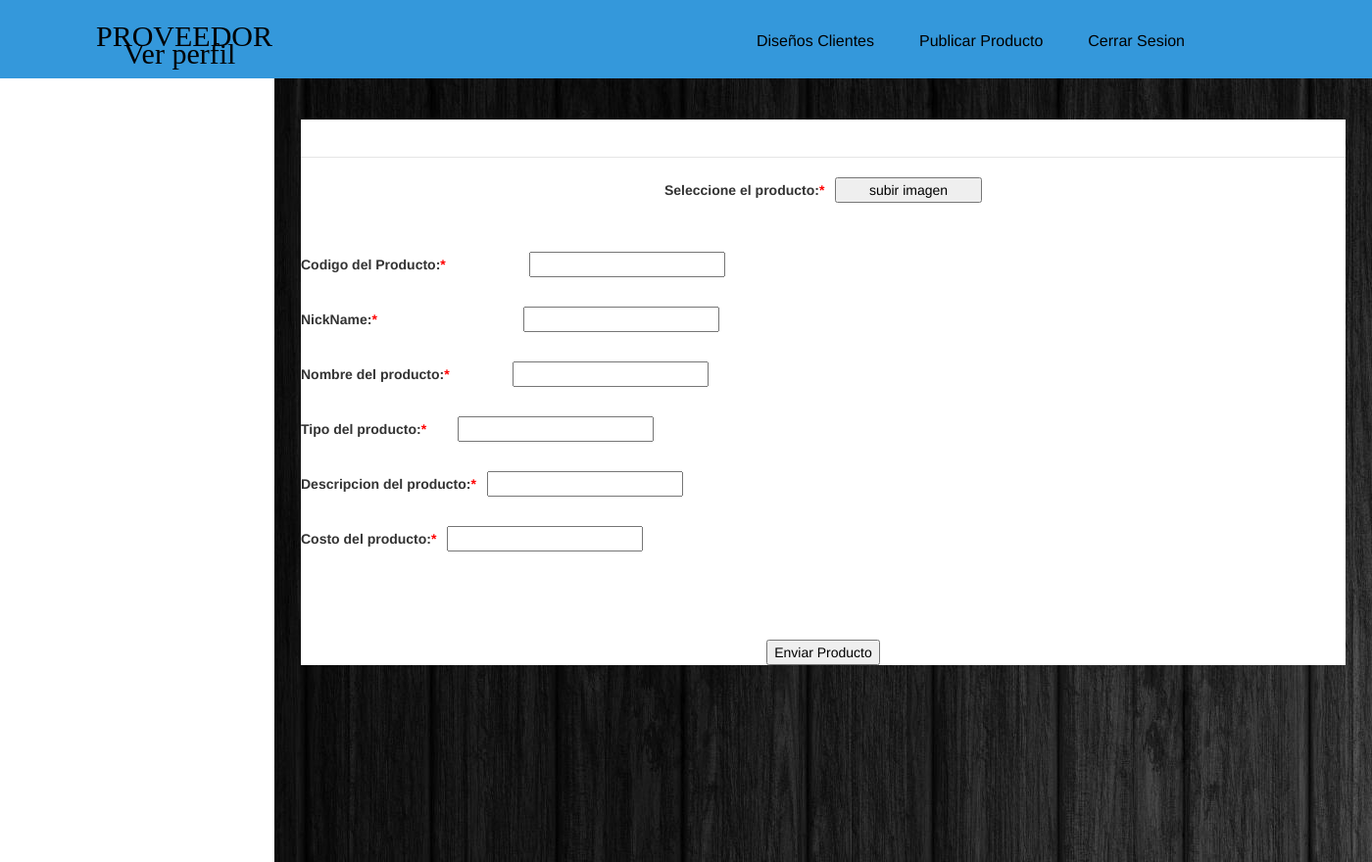
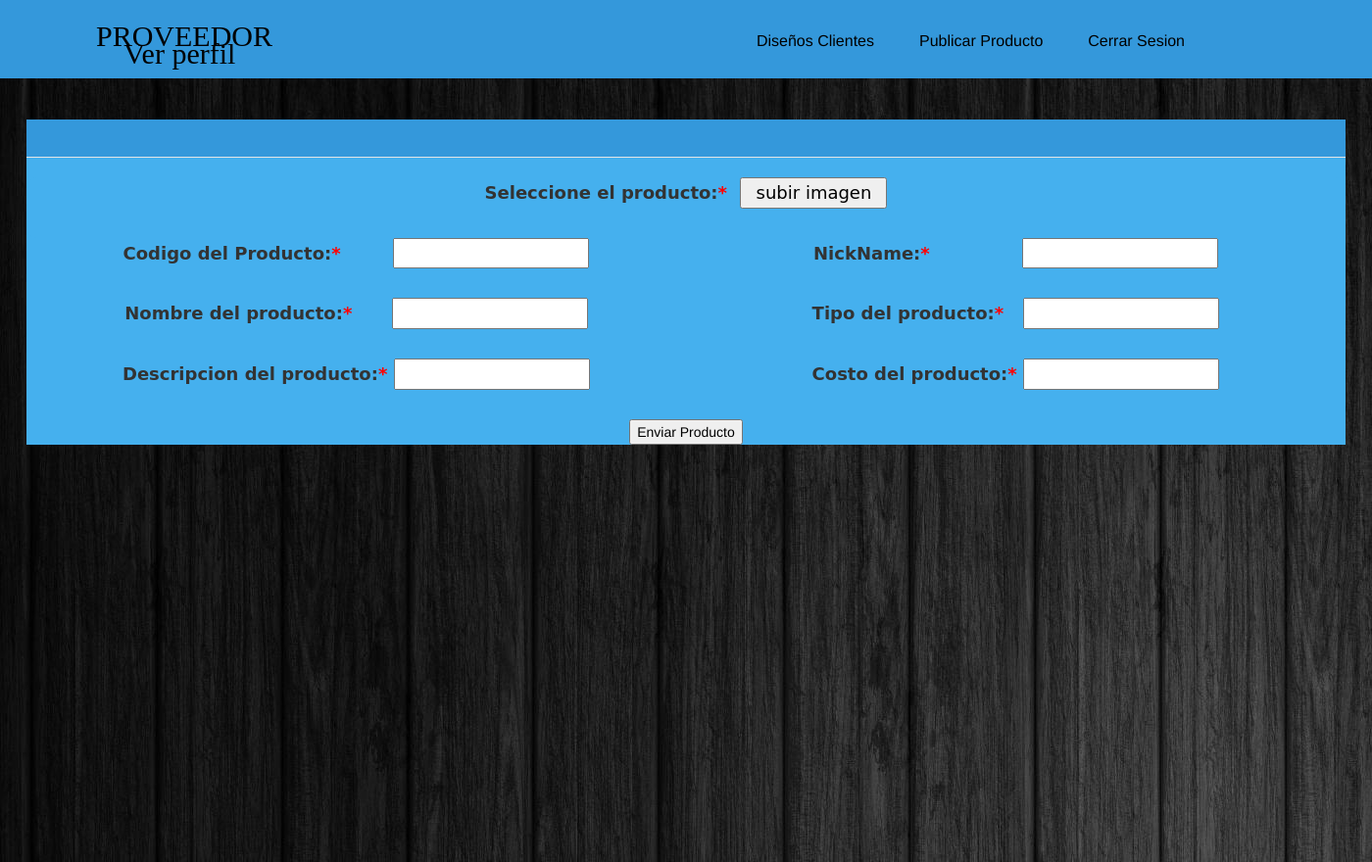
Before and after one commit to BrayanRojas0630/Bici-Store, a PHP site: page /publicarProducto.php in a window 1400 px wide; the page is wider, and only the part inside the window is pictured. Shown: that part at 98% size. Run offline with PHP 8.4, Linux system fonts and the light colour scheme.

Commit message:
Add files via upload

```diff
--- a/Estilos/EstilosPublicar.css
+++ b/Estilos/EstilosPublicar.css
@@ -127,14 +127,6 @@ search{
     margin-left: 10%;
 }
 
-div#menuIzq{
-    background: #3498db;
-    width: 20%;
-    height: 100%;
-    float: left;
-    position: absolute;
-}
-
 .cat{
     margin-top: 20%;
     width: 100%;
@@ -153,9 +145,8 @@ div#menuIzq{
 }
 div#catalogo{
     background: url(../Imagenes/fondoInicio.jpg);
-    margin-left: 20%;
     padding: 3%;
-    width: 80%;
+    width: 100%;
     height: 100%;
     float: right;
     position: absolute;
@@ -175,6 +166,96 @@ div#subir{
     height: 100%;
     display: none;
 }
+
+fieldset{
+    background: #45b0ee;
+    float: left;
+    width: 100%;
+    height: 1000%;
+
+}
+
+legend{
+    background-color: #3498db;
+    float: left;
+    width: 100%;
+    height: 1000%;
+    font-size: large;
+    font-family: cursive;
+    text-align: center;
+}
+
+div#id{
+    font-size: large;
+    font-family: cursive;
+    text-align: center;
+    background: #45b0ee;
+    float: left;
+    width: 50%;
+    height: 100%;
+}
+
+div#nick{
+    font-size: large;
+    font-family: cursive;
+    text-align: center;
+    background: #45b0ee;
+    float: right;
+    width: 50%;
+    height: 100%;
+}
+
+div#nombre{
+    font-size: large;
+    font-family: cursive;
+    text-align: center;
+    background: #45b0ee;
+    float: left;
+    width: 50%;
+    height: 100%;
+}
+
+div#tipo{
+    font-size: large;
+    font-family: cursive;
+    text-align: center;
+    background: #45b0ee;
+    float: right;
+    width: 50%;
+    height: 100%;
+}
+
+div#descripcion{
+    font-size: large;
+    font-family: cursive;
+    text-align: center;
+    background: #45b0ee;
+    float: left;
+    width: 50%;
+    height: 100%;
+}
+
+div#costo{
+    font-size: large;
+    font-family: cursive;
+    text-align: center;
+    background: #45b0ee;
+    float: right;
+    width: 50%;
+    height: 100%;
+}
+
+div#imagen{
+    font-size: large;
+    font-family: cursive;
+    text-align: center;
+    background: #45b0ee;
+    float: left;
+    width: 100%;
+    height: 100%;
+    border-radius: 10px;
+}
+
 
 div#contenedorFormIniciar{
     text-align: center;
```
